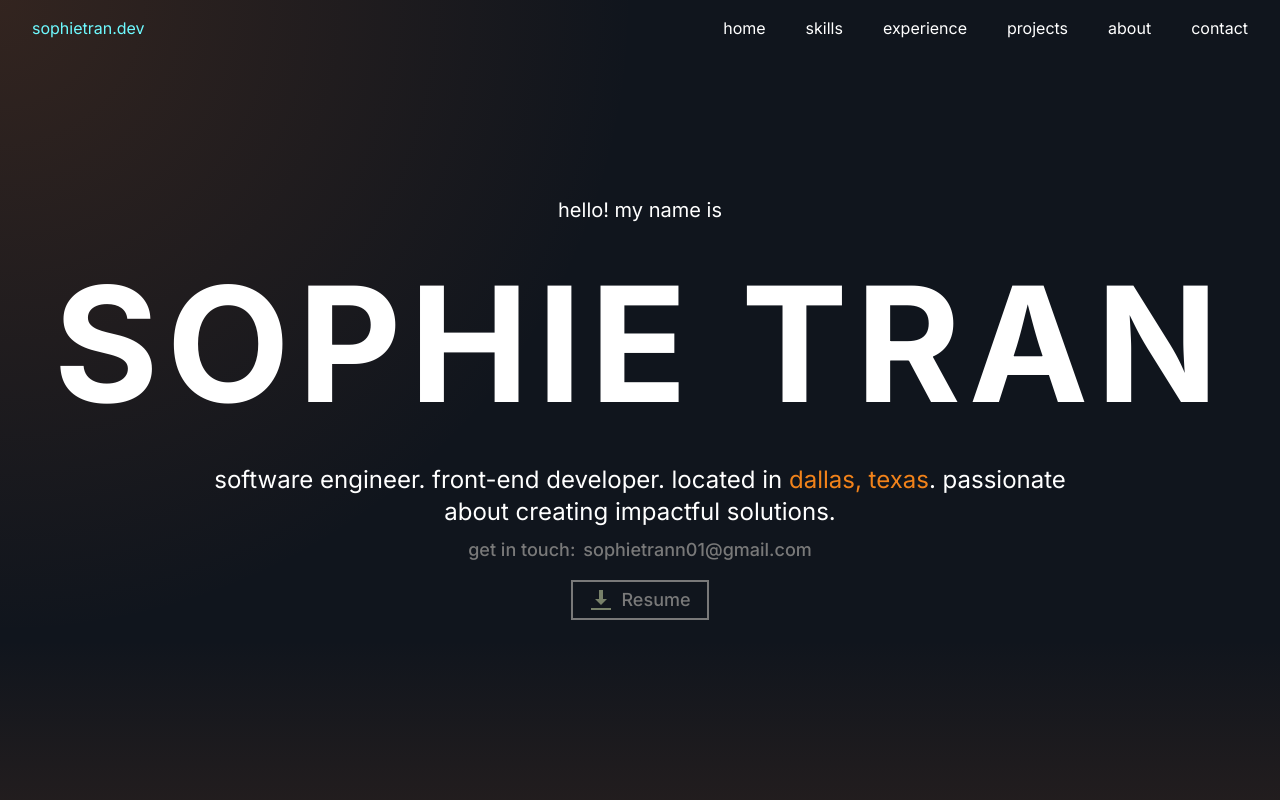
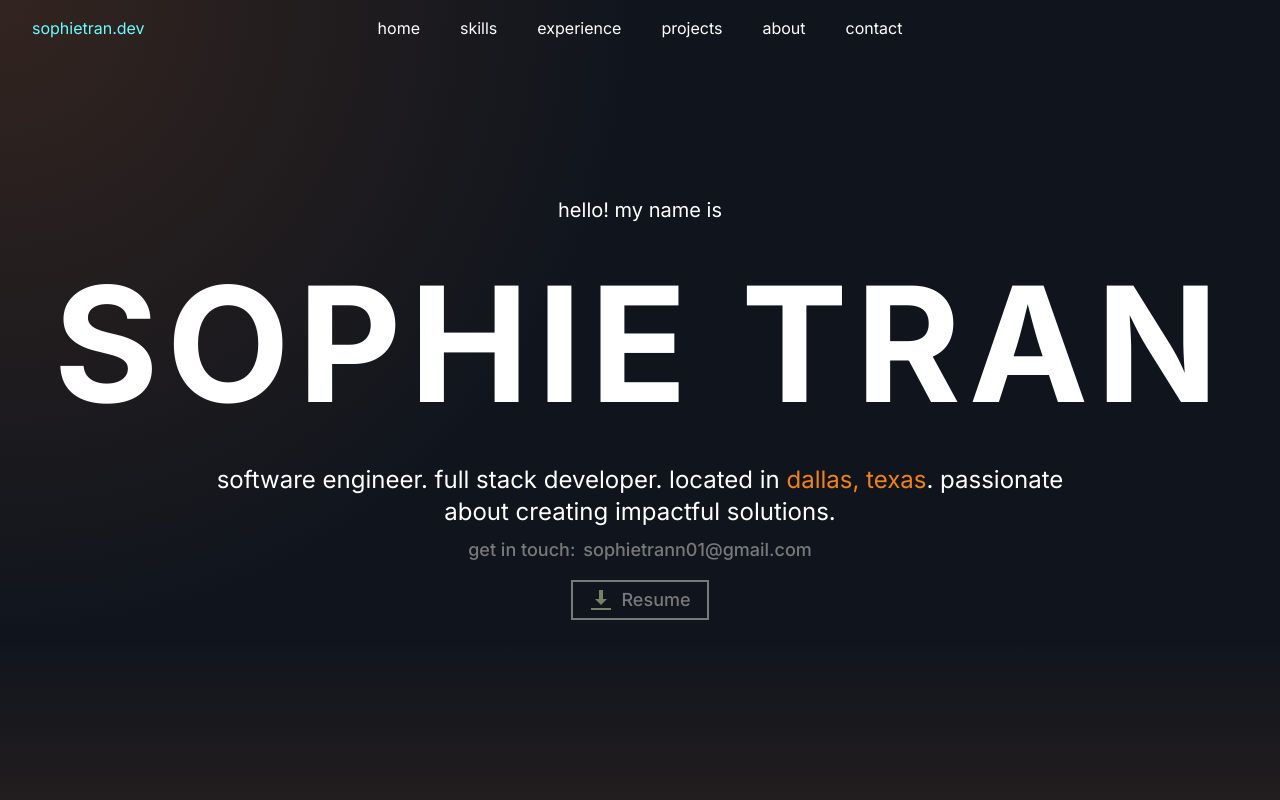
Before and after one commit to sophiietran/portfolio-website, a React (Vite) app: page / in a window 1280 px wide. Shown: the top 800 px of the page. Built offline with nearby package versions, Linux system fonts and the light colour scheme.

Commit message:
home page reload transition

```diff
--- a/src/components/sections/Header.jsx
+++ b/src/components/sections/Header.jsx
@@ -1,13 +1,12 @@
 import React, { useState, useEffect } from "react";
 
-export default function Header(){
-
+export default function Header() {
   const [isMenuOpen, setIsMenuOpen] = useState(false);
   const [isScrolled, setIsScrolled] = useState(false);
 
   useEffect(() => {
     const handleScroll = () => {
-        setIsScrolled(window.scrollY > 64); // ~header height
+      setIsScrolled(window.scrollY > 64);
     };
 
     window.addEventListener("scroll", handleScroll);
@@ -15,47 +14,45 @@ export default function Header(){
   }, []);
 
   const navLinks = [
+    { name: "home", href: "#home" },
+    { name: "skills", href: "#skills" },
+    { name: "experience", href: "#experience" },
+    { name: "projects", href: "#projects" },
+    { name: "about", href: "#about" },
+    { name: "contact", href: "#contact" },
+  ];
 
-      {name: 'home', href: "#home"},
-      {name: 'skills', href: "#skills"},
-      {name: 'experience', href: "#experience"},
-      {name: 'projects', href: "#projects"},
-      {name: 'about', href: "#about"},
-        {name: 'contact', href: "#contact"},
-    ]
-
-    function toggleNavMenu(){
-        setIsMenuOpen(prev => !prev)
+  function toggleNavMenu() {
+    setIsMenuOpen((prev) => !prev);
   }
 
   return (
     <>
       <header
-          className={`fixed top-0 w-full flex justify-between items-center py-4 px-8 z-50 transition-all duration-500 ${
+        className={`fixed top-0 w-full flex items-center py-4 px-8 z-50 transition-all duration-500 ${
           isScrolled ? "bg-[#10151d]/70 backdrop-blur-md" : "bg-transparent"
         } ${isMenuOpen ? "hidden md:flex" : "flex"}`}
       >
-          {/* <a href="#">
-            <img src="/favicon.svg" alt="leaf icon" className="h-8 w-8 m-0" />
-          </a> */}
         <p className="text-[#6efaff]">sophietran.dev</p>
 
         {/* Desktop Nav */}
-          <nav className="hidden md:flex space-x-10 text-base">
+        <nav className="hidden md:flex absolute left-1/2 -translate-x-1/2 space-x-10 text-center">
           {navLinks.map((link) => (
             <a
               key={link.name}
               href={link.href}
-                className=" text-[#ffffff] hover:text-[#54c1c5] transition-colors duration-200"
+              className="text-[#ffffff] hover:text-[#54c1c5] transition-colors duration-200"
             >
               {link.name}
             </a>
           ))}
         </nav>
 
-          {/* Hamburger button - hidden when menu is open*/}
+        {/* Hamburger button */}
         <div
-            className={`md:hidden flex items-center z-50 ${isMenuOpen ? "hidden" : "flex"}`}
+          className={`md:hidden flex items-center z-50 ml-auto ${
+            isMenuOpen ? "hidden" : "flex"
+          }`}
         >
           <button onClick={toggleNavMenu} aria-label="Toggle navigation menu">
             <img
@@ -67,7 +64,7 @@ export default function Header(){
         </div>
       </header>
 
-        {/* Show close button when side menu is displayed */}
+      {/* show close button when side menu is displayed */}
       {isMenuOpen && (
         <div className="fixed top-4 right-8 z-50 md:hidden">
           <button onClick={toggleNavMenu} aria-label="Close navigation menu">
@@ -76,7 +73,7 @@ export default function Header(){
         </div>
       )}
 
-        {/* Mobile drawer  */}
+      {/* Mobile drawer */}
       <div
         className={`fixed inset-y-0 right-0 bg-[#ffffff] text-[#131923] z-40 w-80 transform transition-transform duration-300 ease-in-out md:hidden ${
           isMenuOpen ? "translate-x-0" : "translate-x-full"
--- a/src/components/sections/Home.jsx
+++ b/src/components/sections/Home.jsx
@@ -2,23 +2,27 @@ export default function HomeSection() {
   return (
     <section
       id="home"
-      className="relative h-screen w-screen flex justify-center items-center bg-linear-to-t from-[rgba(190,98,41,0.1)] via-20% via-transparent"
+      className="relative h-screen w-screen flex justify-center items-center bg-linear-to-t from-[rgba(190,98,41,0.1)] via-20% via-transparent "
     >
       <div className="text-center mx-12 mb-12 -mt-7">
         <p className="text-xl">hello! my name is</p>
 
-        <h1 className="font-bold text-[10rem] tracking-wider">SOPHIE TRAN</h1>
+        <h1 className="font-bold text-[10rem] tracking-wider animate-fade-in">
+          SOPHIE TRAN
+        </h1>
 
         <p className="text-2xl max-w-4xl mx-auto">
-          software engineer. front-end developer. located in
-          <span className="text-[#f1821a]"> dallas, texas</span>. passionate about
-          creating impactful solutions.
+          software engineer. full stack developer. located in
+          <span className="text-[#f1821a]"> dallas, texas</span>. passionate
+          about creating impactful solutions.
         </p>
 
         {/* email + resume */}
         <div className="group absolute bottom-45 left-0 right-0 flex flex-col items-center gap-4 text-[#797979] ">
           <div className="flex flex-wrap justify-center items-center font-medium text-lg sm:flex-nowrap group-hover:text-[#ffffff]">
-            <p className="mr-2 transition-colors duration-300 ">get in touch: </p>
+            <p className="mr-2 transition-colors duration-300 ">
+              get in touch:{" "}
+            </p>
             <a
               href="mailto:sophietrann01@gmail.com"
               className="transition-colors duration-300 hover:text-[#f1821a]"
--- a/src/index.css
+++ b/src/index.css
@@ -4,6 +4,19 @@
   --background-image-page-gradient:
     radial-gradient(circle at top left, rgba(190, 98, 41, 0.2), transparent 15%),
     radial-gradient(circle at bottom right, rgba(190, 98, 41, 0.2), transparent 20%);
+
+    --animate-fade-in: fade-in 1.5s ease-out forwards;
+
+  @keyframes fade-in {
+    from {
+      opacity: 0;
+      transform: translateY(-12px);
+    }
+    to {
+      opacity: 1;
+      transform: translateY(0);
+    }
+  }
 }
 
 html {
```
Lines whose indentation alone changed are shown as unchanged.
